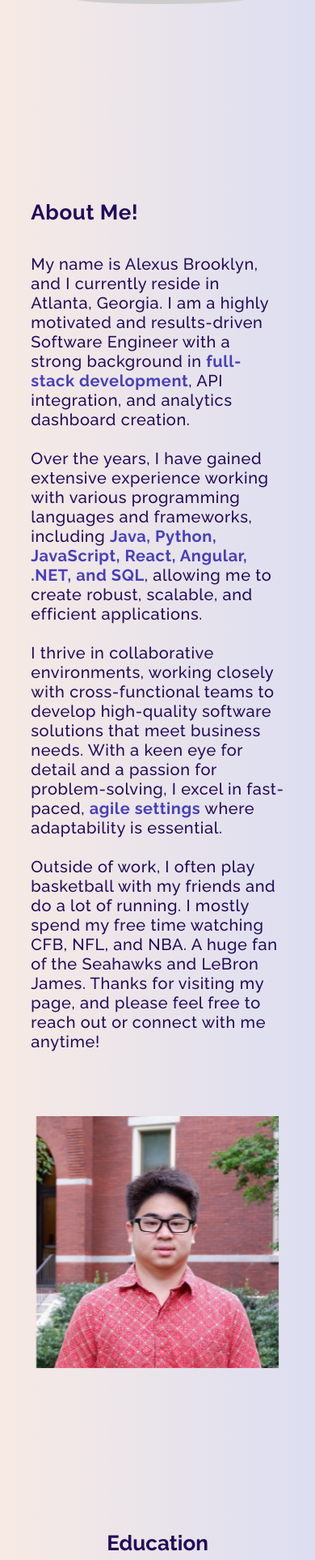
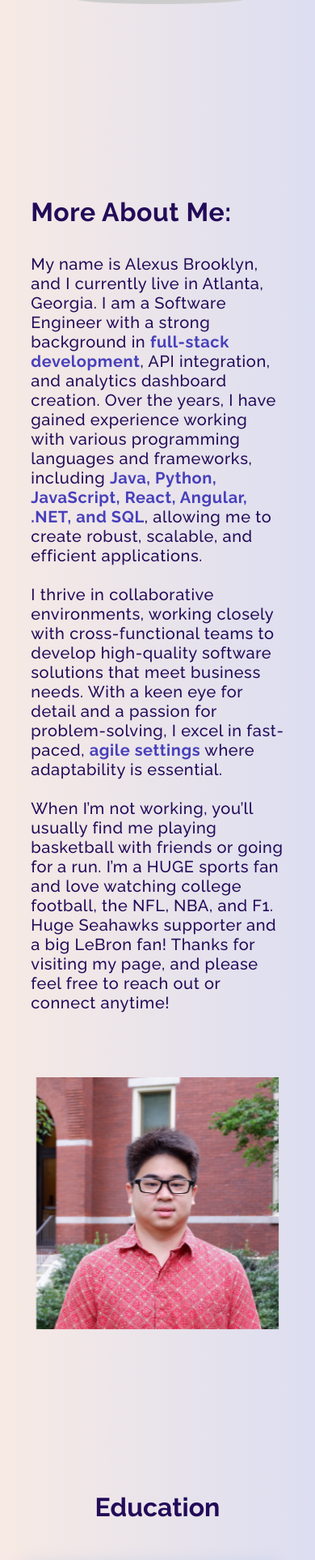
Before and after one commit to alexusbernard17/Website-Portfolio, a React (Create React App) app: page / in a window 390 px wide. Shown: the part 691-2617 px from the top of the page at 81% size. Built offline with nearby package versions, Linux system fonts and the light colour scheme.

Commit message:
fix padding for components and font sizes

```diff
--- a/src/Components/About.js
+++ b/src/Components/About.js
@@ -6,12 +6,11 @@ const About = () => {
     return (
         <div className='AboutPage'>
             <div className='AboutText'>
-            <h1 className='AboutTextHeading'>About Me!</h1>
+            <h1 className='AboutTextHeading'>More About Me:</h1>
             <p>
-                My name is Alexus Brooklyn, and I currently reside in Atlanta, Georgia. I am a highly motivated and results-driven Software Engineer with a strong background in <b>full-stack development</b>, API integration, and analytics dashboard creation. <br /> <br />
-                Over the years, I have gained extensive experience working with various programming languages and frameworks, including <b>Java, Python, JavaScript, React, Angular, .NET, and SQL</b>, allowing me to create robust, scalable, and efficient applications. <br /> <br />
+                My name is Alexus Brooklyn, and I currently live in Atlanta, Georgia. I am a Software Engineer with a strong background in <b>full-stack development</b>, API integration, and analytics dashboard creation. Over the years, I have gained experience working with various programming languages and frameworks, including <b>Java, Python, JavaScript, React, Angular, .NET, and SQL</b>, allowing me to create robust, scalable, and efficient applications. <br /> <br />
                 I thrive in collaborative environments, working closely with cross-functional teams to develop high-quality software solutions that meet business needs. With a keen eye for detail and a passion for problem-solving, I excel in fast-paced, <b>agile settings</b> where adaptability is essential. <br /> <br />
-                Outside of work, I often play basketball with my friends and do a lot of running. I mostly spend my free time watching CFB, NFL, and NBA. A huge fan of the Seahawks and LeBron James. Thanks for visiting my page, and please feel free to reach out or connect with me anytime!
+                When I’m not working, you’ll usually find me playing basketball with friends or going for a run. I’m a HUGE sports fan and love watching college football, the NFL, NBA, and F1. Huge Seahawks supporter and a big LeBron fan! Thanks for visiting my page, and please feel free to reach out or connect anytime!
             </p>
             </div>
             <Tilt>
--- a/src/Components/Education.js
+++ b/src/Components/Education.js
@@ -13,7 +13,7 @@ const Container = styled.div`
   flex-direction: column;
   justify-content: center;
   align-items: center;
-  padding: 100px 0 160px;
+  padding: 200px 25px 25px;
   position: relative;
   z-index: 1;
   @media (max-width: 960px) {
@@ -38,21 +38,20 @@ const Wrapper = styled.div`
 `;
 
 const Title = styled.div`
-  font-size: 35px;
+  font-size: 42px;
   text-align: center;
   font-weight: 600;
   margin-top: 20px;
-  color: ${({ theme }) => theme.text_primary};
+  margin-bottom: 20px;
   @media (max-width: 768px) {
     margin-top: 12px;
-    font-size: 26px;
+    font-size: 32px;
   }
 `;
 
 const TimelineSection = styled.div`
   width: 100%;
   max-width: 1000px;
-  margin-top: 10px;
   display: flex;
   flex-direction: column;
   align-items: center;
--- a/src/Components/Experience.js
+++ b/src/Components/Experience.js
@@ -11,7 +11,7 @@ const Container = styled.section`
   flex-direction: column;
   justify-content: center;
   align-items: center;
-  padding: 0 0 60px;
+  padding: 200px 25px 25px;
   position: relative;
   z-index: 1;
 `;
@@ -31,15 +31,14 @@ const Wrapper = styled.div`
 `;
 
 const Title = styled.h2`
-  font-size: 35px;
+  font-size: 42px;
   text-align: center;
   font-weight: 600;
   margin-top: 20px;
-  margin-bottom: 6px;
-  color: ${({ theme }) => theme.text_primary};
+  margin-bottom: 20px;
   @media (max-width: 768px) {
     margin-top: 12px;
-    font-size: 26px;
+    font-size: 32px;
   }
 `;
 
--- a/src/Components/Navbar.js
+++ b/src/Components/Navbar.js
@@ -50,7 +50,7 @@ const Nav = () => {
         </div>
 
         <ul className='NavbarLinks'>
-            <li onClick={hideMenu}><Link to="home" smooth={true} duration={100}>About</Link></li>
+            <li onClick={hideMenu}><Link to="about" smooth={true} duration={100}>About</Link></li>
             <li onClick={hideMenu}><Link to="education" smooth={true} duration={100}>Education</Link></li>
             <li onClick={hideMenu}><Link to="projects" smooth={true} duration={100}>Projects</Link></li>
             <li onClick={hideMenu}><Link to="experience" smooth={true} duration={100}>Experience</Link></li>
--- a/src/Components/Projects.js
+++ b/src/Components/Projects.js
@@ -10,6 +10,7 @@ const Container = styled.div`
     position: relative;
     z-index: 1;
     align-items: center;
+    padding: 200px 25px 25px;
 `;
 
 const Wrapper = styled.div`
@@ -32,7 +33,7 @@ font-size: 42px;
     text-align: center;
     font-weight: 600;
     margin-top: 20px;
-  color: ${({ theme }) => theme.text_primary};
+    margin-bottom: 30px;
     @media (max-width: 768px) {
         margin-top: 12px;
         font-size: 32px;
--- a/src/Components/Skills.js
+++ b/src/Components/Skills.js
@@ -8,6 +8,7 @@ const Container = styled.div`
   position: relative;
   z-index: 1;
   align-items: center;
+  padding: 200px 25px 25px;
 `;
 
 const Wrapper = styled.div`
--- a/src/index.css
+++ b/src/index.css
@@ -352,7 +352,7 @@ b{
   letter-spacing: 1.2px;
 }
 .AboutTextHeading{
-  font-size: 35px;
+  font-size: 42px;
   font-weight: 600;
   padding-bottom: 40px;
 }
@@ -381,7 +381,7 @@ b{
     margin-bottom: 80px;
   }
   .AboutTextHeading{
-    font-size: 26px;
+    font-size: 32px;
   }
 
   .Avatar{
```
Lines whose indentation alone changed are shown as unchanged.
